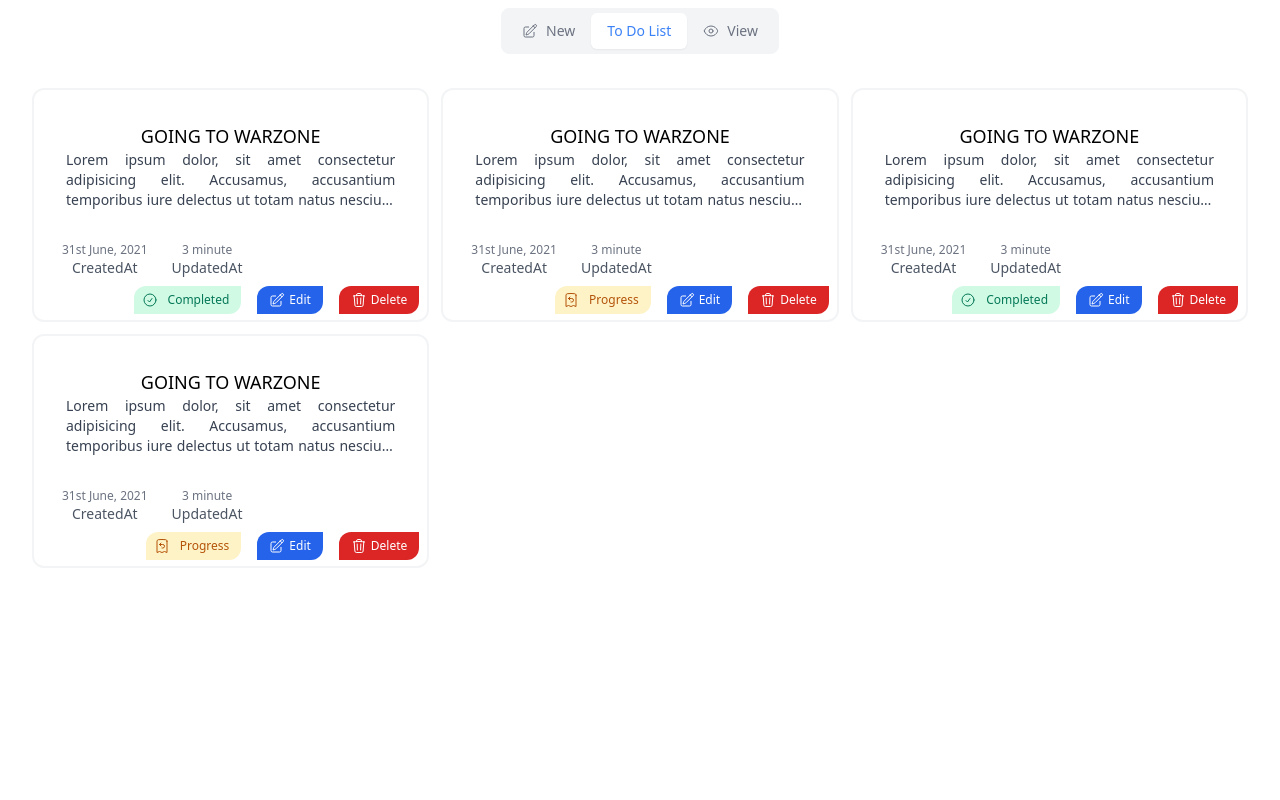
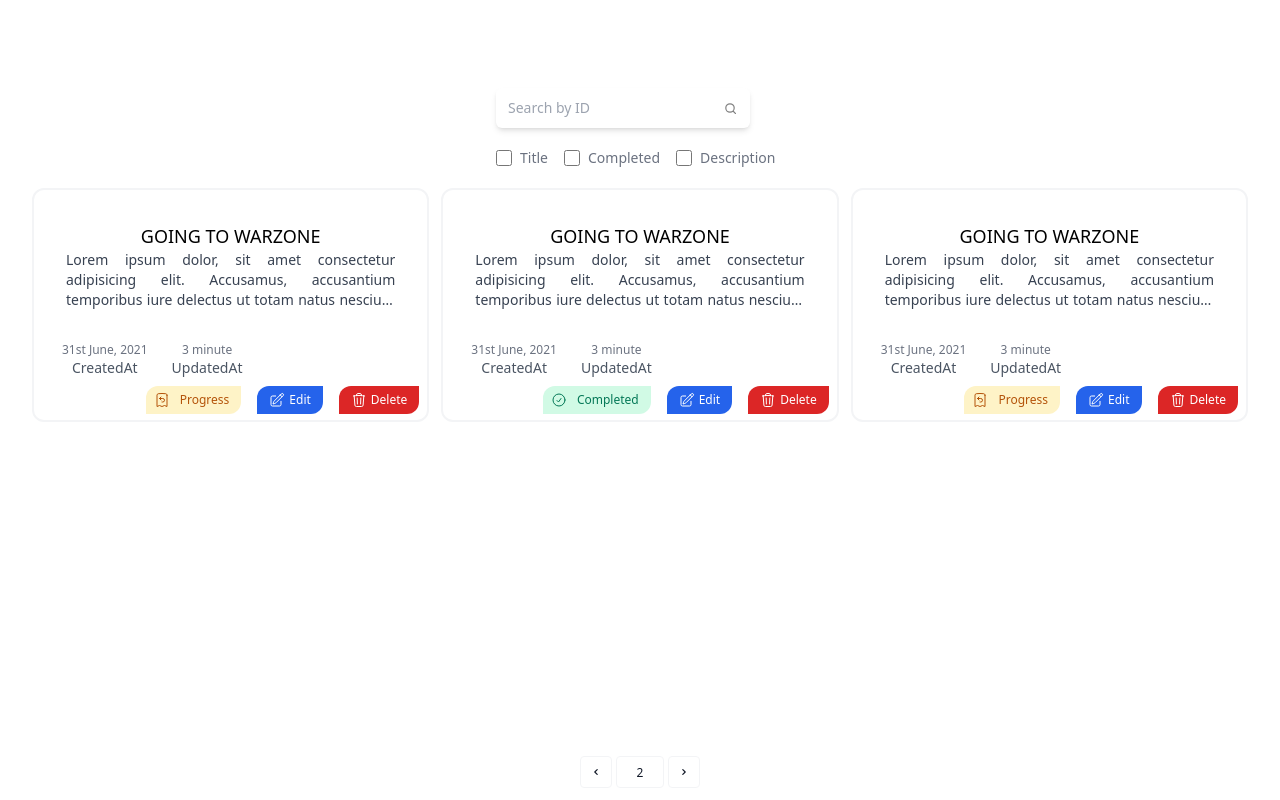
Before and after one commit to saidmtanzania/hisptz-todo-app, a React (Vite) app: page /views in a window 1280 px wide. Built offline with nearby package versions, Linux system fonts and the light colour scheme.

Commit message:
feat: to be honest i dont know how to explain this commit

```diff
--- a/src/CardLayout.tsx
+++ b/src/CardLayout.tsx
@@ -1,14 +1,21 @@
 import Card from './components/Card'
+import Pagination from './components/Pagination'
+import SearchBar from './components/SearchBar'
 
 function CardLayout() {
   const completed = true
   return (
-    <div className="grid grid-cols-1 lg:grid-cols-2 xl:grid-cols-3 gap-3 mt-16">
-      <Card isCompleted={completed} />
-      <Card isCompleted={!completed} />
-      <Card isCompleted={completed} />
-      <Card isCompleted={!completed} />
-    </div>
+    <>
+      <div className="mt-16 mb-5 lg:w-72 mx-auto">
+        <SearchBar />
+      </div>
+      <div className="grid grid-cols-1 lg:grid-cols-2 xl:grid-cols-3 gap-3 ">
+        <Card isCompleted={!completed} />
+        <Card isCompleted={completed} />
+        <Card isCompleted={!completed} />
+      </div>
+      <Pagination />
+    </>
   )
 }
 
--- a/src/components/Button.tsx
+++ b/src/components/Button.tsx
@@ -4,7 +4,7 @@ function Button() {
   return (
     <div className="flex items-center justify-center mb-3 fixed top-2 left-0 w-full">
       <div className="inline-flex rounded-lg border border-gray-100 bg-gray-100 p-1">
-        <Link to="/">
+        <Link to="/new">
           <button className="inline-flex items-center gap-2 rounded-md px-4 py-2 text-sm text-gray-500 hover:text-gray-700 focus:relative">
             <svg
               xmlns="http://www.w3.org/2000/svg"
--- /dev/null
+++ b/src/components/FilterBar.tsx
@@ -0,0 +1,50 @@
+function FilterBar() {
+  return (
+    <div className="flex mt-3 ml-5 lg:ml-auto">
+      <div className="flex items-center mr-4">
+        <input
+          id="red-checkbox"
+          type="checkbox"
+          value=""
+          className="w-4 h-4 focus:ring-red-300 "
+        />
+        <label
+          htmlFor="red-checkbox"
+          className="ml-2 text-sm font-medium text-gray-500 "
+        >
+          Title
+        </label>
+      </div>
+      <div className="flex items-center mr-4">
+        <input
+          id="green-checkbox"
+          type="checkbox"
+          value=""
+          className="w-4 h-4 "
+        />
+        <label
+          htmlFor="green-checkbox"
+          className="ml-2 text-sm font-medium text-gray-500 "
+        >
+          Completed
+        </label>
+      </div>
+      <div className="flex items-center mr-4">
+        <input
+          id="teal-checkbox"
+          type="checkbox"
+          value=""
+          className="w-4 h-4 "
+        />
+        <label
+          htmlFor="teal-checkbox"
+          className="ml-2 text-sm font-medium text-gray-500"
+        >
+          Description
+        </label>
+      </div>
+    </div>
+  )
+}
+
+export default FilterBar
--- /dev/null
+++ b/src/components/SearchBar.tsx
@@ -0,0 +1,44 @@
+import FilterBar from './FilterBar'
+
+function SearchBar() {
+  return (
+    <div>
+      <div className="lg:flex gap-2">
+        <div className="relative mb-2">
+          <input
+            type="text"
+            id="id"
+            placeholder="Search by ID"
+            className="w-full px-3 rounded-md border-gray-200 focus:outline-none py-2.5 pe-10 shadow-md sm:text-sm"
+          />
+
+          <span className="absolute inset-y-0 end-0 grid w-10 place-content-center">
+            <button
+              type="button"
+              className="rounded-full p-0.5 text-white hover:bg-slate-400"
+            >
+              <span className="sr-only">Submit</span>
+              <svg
+                className="h-3 w-3"
+                xmlns="http://www.w3.org/2000/svg"
+                fill="none"
+                viewBox="0 0 20 20"
+                stroke="grey"
+              >
+                <path
+                  strokeLinecap="round"
+                  strokeLinejoin="round"
+                  strokeWidth="2"
+                  d="M21 21l-6-6m2-5a7 7 0 11-14 0 7 7 0 0114 0z"
+                />
+              </svg>
+            </button>
+          </span>
+        </div>
+      </div>
+      <FilterBar />
+    </div>
+  )
+}
+
+export default SearchBar
--- a/src/context/Routez.tsx
+++ b/src/context/Routez.tsx
@@ -2,14 +2,18 @@ import { BrowserRouter as Router, Routes, Route } from 'react-router-dom'
 import Button from '../components/Button'
 import NewTodo from '../views/NewTodo'
 import CardLayout from '../CardLayout'
+import LoginForm from '../views/LoginForm'
 function Routez() {
+  const isLogin = false
   return (
     <Router>
-      <Button />
+      {isLogin && <Button />}
 
       <Routes>
-        <Route path="/" element={<NewTodo />} />
+        <Route path="/new" element={<NewTodo />} />
         <Route path="/views" element={<CardLayout />} />
+
+        <Route path="/" element={!isLogin && <LoginForm />} />
       </Routes>
     </Router>
   )
--- a/src/main.tsx
+++ b/src/main.tsx
@@ -1,9 +1,9 @@
 import React from 'react'
-import ReactDOM from 'react-dom/client'
+import { createRoot } from 'react-dom/client'
 import App from './App'
 import './index.css'
 
-ReactDOM.createRoot(document.getElementById('root') as HTMLElement).render(
+createRoot(document.getElementById('root') as HTMLElement).render(
   <React.StrictMode>
     <App />
   </React.StrictMode>
--- a/src/views/LoginForm.tsx
+++ b/src/views/LoginForm.tsx
@@ -1,40 +1,50 @@
 function LoginForm() {
   return (
-    <div className="mx-auto max-w-screen-xl px-4 py-16 sm:px-6 lg:px-8">
-      <div className="mx-auto max-w-lg">
-        <h1 className="text-center text-2xl font-bold text-indigo-600 sm:text-3xl">
-          Get started today
+    <div className="my-44 lg:my-20">
+      <div className="mb-12">
+        <h1 className="text-3xl font-extrabold text-red-700 sm:text-5xl block">
+          To Do List.
         </h1>
-
-        <p className="mx-auto mt-4 max-w-md text-center text-gray-500">
-          Lorem ipsum dolor sit amet, consectetur adipisicing elit. Obcaecati
-          sunt dolores deleniti inventore quaerat mollitia?
-        </p>
-
-        <form
-          action=""
-          className="mb-0 mt-6 space-y-4 rounded-lg p-4 shadow-lg sm:p-6 lg:p-8"
+      </div>
+      <div className="mx-auto lg:w-72">
+        <label
+          htmlFor="uname"
+          className="relative block overflow-hidden rounded-md border border-gray-200 px-3 pt-3 shadow-sm focus-within:border-blue-600 focus-within:ring-1 focus-within:ring-blue-600 mb-5"
         >
-          <p className="text-center text-lg font-medium">
-            Sign in to your account
-          </p>
-
-          <div>
-            <label htmlFor="email" className="sr-only">
-              Email
-            </label>
-
-            <div className="relative">
           <input
-                type="email"
-                className="w-full rounded-lg border-gray-200 p-4 pe-12 text-sm shadow-sm"
-                placeholder="Enter email"
+            type="text"
+            id="uname"
+            placeholder="Title"
+            className="peer h-8 w-full border-none bg-transparent p-0 placeholder-transparent focus:border-transparent focus:outline-none focus:ring-0 sm:text-sm"
           />
 
-              <span className="absolute inset-y-0 end-0 grid place-content-center px-4">
+          <span className="absolute start-3 top-3 -translate-y-1/2 text-xs text-gray-700 transition-all peer-placeholder-shown:top-1/2 peer-placeholder-shown:text-sm peer-focus:top-3 peer-focus:text-xs">
+            Username
+          </span>
+        </label>
+        <label
+          htmlFor="pass"
+          className="relative block overflow-hidden rounded-md border border-gray-200 px-3 pt-3 shadow-sm focus-within:border-blue-600 focus-within:ring-1 focus-within:ring-blue-600 mb-5"
+        >
+          <input
+            type="password"
+            id="pass"
+            placeholder="Title"
+            className="peer h-8 w-full border-none bg-transparent p-0 placeholder-transparent focus:border-transparent focus:outline-none focus:ring-0 sm:text-sm"
+          />
+
+          <span className="absolute start-3 top-3 -translate-y-1/2 text-xs text-gray-700 transition-all peer-placeholder-shown:top-1/2 peer-placeholder-shown:text-sm peer-focus:top-3 peer-focus:text-xs">
+            Password
+          </span>
+        </label>
+        <a
+          className="group relative inline-flex items-center overflow-hidden rounded border border-current px-8 py-3 text-indigo-600 focus:outline-none focus:ring active:text-indigo-500"
+          href="#"
+        >
+          <span className="absolute -start-full transition-all group-hover:start-4">
             <svg
+              className="h-5 w-5 rtl:rotate-180"
               xmlns="http://www.w3.org/2000/svg"
-                  className="h-4 w-4 text-gray-400"
               fill="none"
               viewBox="0 0 24 24"
               stroke="currentColor"
@@ -43,64 +53,15 @@ function LoginForm() {
                 strokeLinecap="round"
                 strokeLinejoin="round"
                 strokeWidth="2"
-                    d="M16 12a4 4 0 10-8 0 4 4 0 008 0zm0 0v1.5a2.5 2.5 0 005 0V12a9 9 0 10-9 9m4.5-1.206a8.959 8.959 0 01-4.5 1.207"
+                d="M17 8l4 4m0 0l-4 4m4-4H3"
               />
             </svg>
           </span>
-            </div>
-          </div>
 
-          <div>
-            <label htmlFor="password" className="sr-only">
-              Password
-            </label>
-
-            <div className="relative">
-              <input
-                type="password"
-                className="w-full rounded-lg border-gray-200 p-4 pe-12 text-sm shadow-sm"
-                placeholder="Enter password"
-              />
-
-              <span className="absolute inset-y-0 end-0 grid place-content-center px-4">
-                <svg
-                  xmlns="http://www.w3.org/2000/svg"
-                  className="h-4 w-4 text-gray-400"
-                  fill="none"
-                  viewBox="0 0 24 24"
-                  stroke="currentColor"
-                >
-                  <path
-                    strokeLinecap="round"
-                    strokeLinejoin="round"
-                    strokeWidth="2"
-                    d="M15 12a3 3 0 11-6 0 3 3 0 016 0z"
-                  />
-                  <path
-                    strokeLinecap="round"
-                    strokeLinejoin="round"
-                    strokeWidth="2"
-                    d="M2.458 12C3.732 7.943 7.523 5 12 5c4.478 0 8.268 2.943 9.542 7-1.274 4.057-5.064 7-9.542 7-4.477 0-8.268-2.943-9.542-7z"
-                  />
-                </svg>
+          <span className="text-sm font-medium transition-all group-hover:ms-4">
+            Login
           </span>
-            </div>
-          </div>
-
-          <button
-            type="submit"
-            className="block w-full rounded-lg bg-indigo-600 px-5 py-3 text-sm font-medium text-white"
-          >
-            Sign in
-          </button>
-
-          <p className="text-center text-sm text-gray-500">
-            No account?
-            <a className="underline" href="">
-              Sign up
         </a>
-          </p>
-        </form>
       </div>
     </div>
   )
--- a/src/views/NewTodo.tsx
+++ b/src/views/NewTodo.tsx
@@ -3,12 +3,12 @@ function NewTodo() {
     <div className="mt-16">
       <div className="mx-auto lg:w-96">
         <label
-          htmlFor="UserEmail"
+          htmlFor="title"
           className="relative block overflow-hidden rounded-md border border-gray-200 px-3 pt-3 shadow-sm focus-within:border-blue-600 focus-within:ring-1 focus-within:ring-blue-600 mb-5"
         >
           <input
             type="text"
-            id="UserEmail"
+            id="title"
             placeholder="Title"
             className="peer h-8 w-full border-none bg-transparent p-0 placeholder-transparent focus:border-transparent focus:outline-none focus:ring-0 sm:text-sm"
           />
--- a/tsconfig.json
+++ b/tsconfig.json
@@ -5,6 +5,7 @@
     "lib": ["DOM", "DOM.Iterable", "ESNext"],
     "module": "ESNext",
     "skipLibCheck": true,
+    "allowSyntheticDefaultImports": true,
 
     /* Bundler mode */
     "moduleResolution": "node",
--- a/tsconfig.node.json
+++ b/tsconfig.node.json
@@ -5,6 +5,7 @@
     "module": "ESNext",
     "moduleResolution": "node",
     "allowSyntheticDefaultImports": true
+
   },
   "include": ["vite.config.ts"]
 }
```
Also changed, not shown: src/components/SideBar.module.css (deleted, +0 -32 lines), src/components/SideBar.tsx (deleted, +0 -91 lines). Lines whose indentation alone changed are shown as unchanged.
